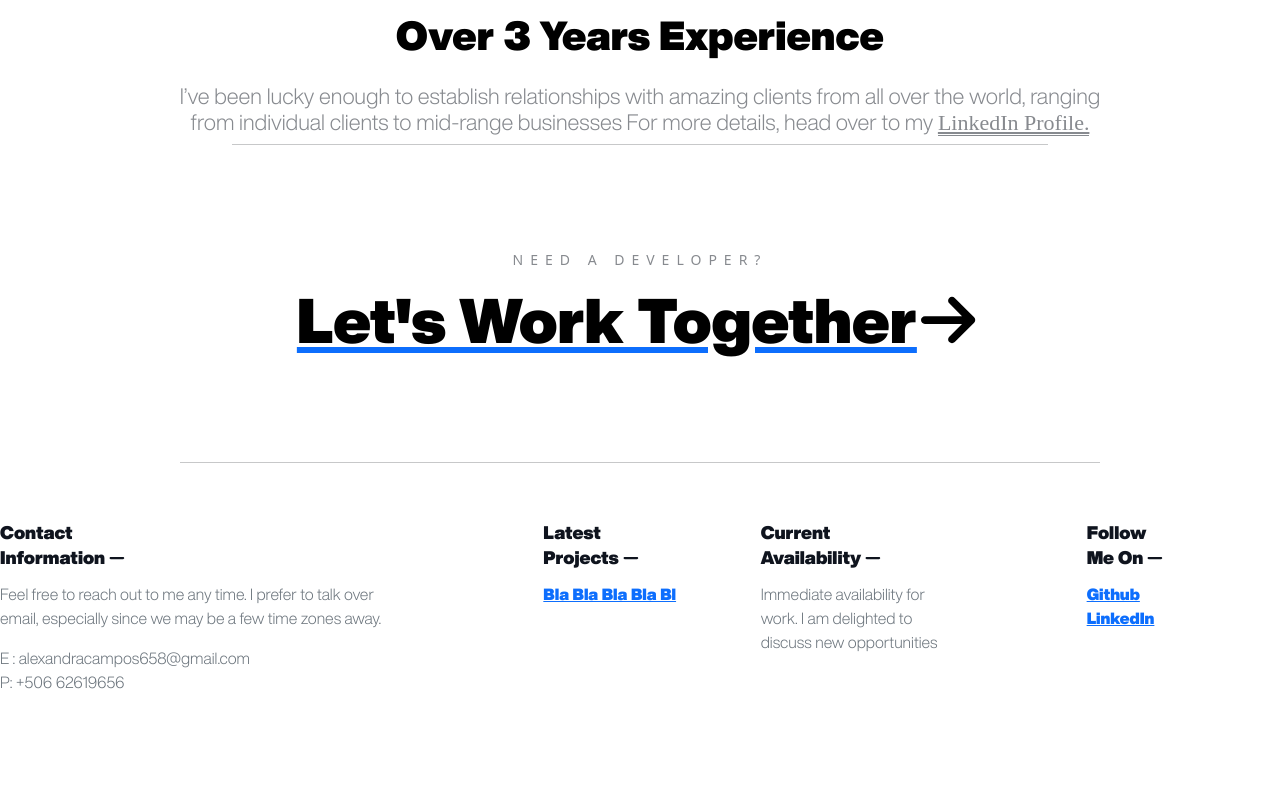
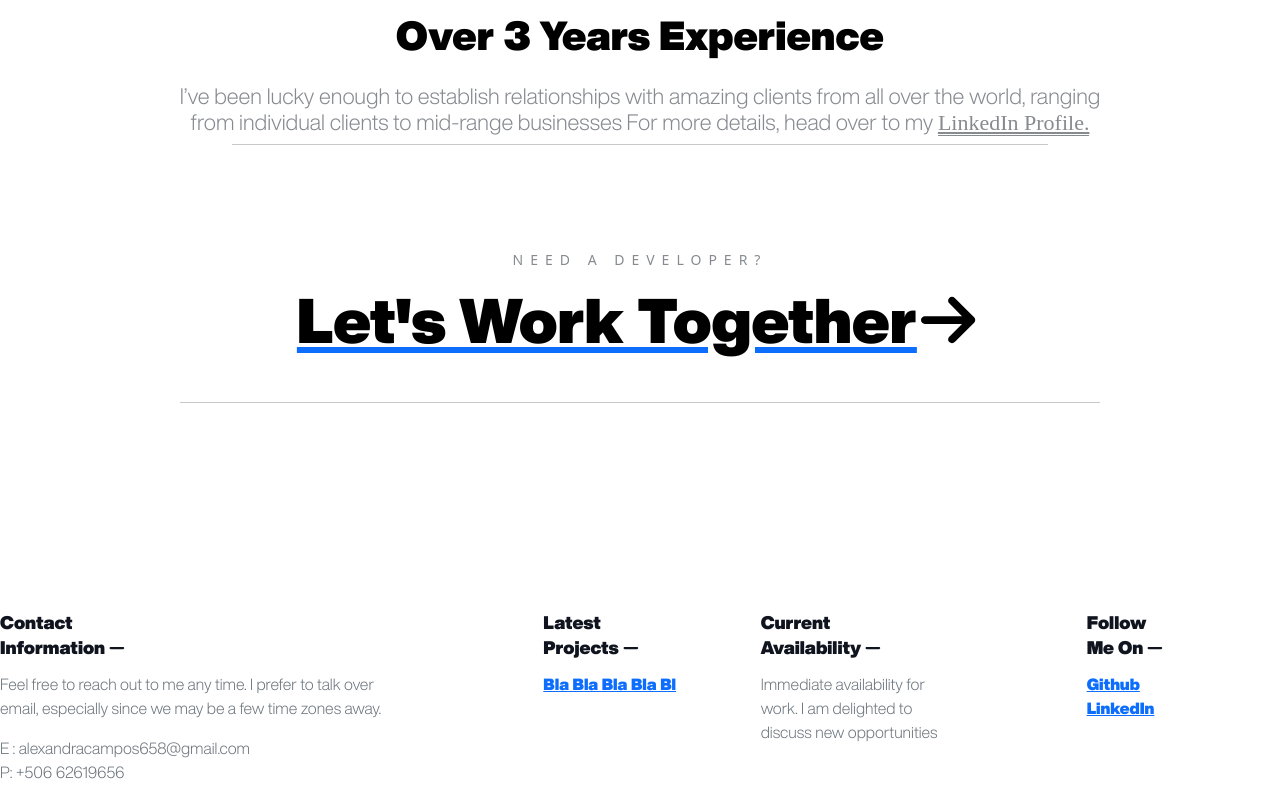
Before and after one commit to lexie70/My-Portfolio, a Next.js app: page /about in a window 1280 px wide. Shown: the part 1334-2134 px from the top of the page. Before the commit the page ends 2044 px from the top, so only its background shows below. Built offline with nearby package versions, Linux system fonts and the light colour scheme.

Commit message:
Deleted footer module margin

```diff
--- a/src/app/about/page.jsx
+++ b/src/app/about/page.jsx
@@ -3,7 +3,7 @@ import NeedADeveloper from "../components/NeedADeveloper";
 
 export default function About() {
   return (
-    <div className="mobile-about large-screen mainBox-about">
+    <div className="mobile-about mainBox-about">
       <h5 className="mb-4">A FEW WORDS ABOUT ME</h5>
       <h1>
         I'm Alexandra Campos, a multidisciplinary developer who focuses on
--- a/src/app/components/Footer.module.css
+++ b/src/app/components/Footer.module.css
@@ -1,6 +1,4 @@
-
-
-.h3{
+.h3 {
   margin-top: 50px;
   font-size: 1.125rem;
   line-height: 1.5625rem;
@@ -8,26 +6,17 @@ padding-top: 1px;
   padding-bottom: 4px;
   /* background-color: red; */
 }
-.li{
+.li {
   list-style-type: none;
 }
 
-
-@media(max-width: 950px){
-.mainbox{
-    margin-top: 0px;
-}
-.h3{
+@media (max-width: 950px) {
+  .h3 {
     margin-top: 20px;
   }
 }
-@media(min-width: 950px){
-.mainbox {
-margin-top: 250px;
-align-items:baseline;
-}
-
-.h3{
+@media (min-width: 950px) {
+  .h3 {
     margin-top: 20px;
   }
 }
--- a/src/app/globals.css
+++ b/src/app/globals.css
@@ -301,7 +301,7 @@ select {
 
 @media (min-width: 950px) {
   .centering {
-    margin-bottom: 80px;
+    padding-bottom: 20px;
     align-items: center;
     display: flex;
     flex-direction: column;
--- a/src/app/layout.js
+++ b/src/app/layout.js
@@ -42,8 +42,10 @@ export default function RootLayout({ children }) {
       </head>
       <body>
         <Navbar />
-        <div>{children}</div>
-        <Footer />
+        <section className="large-screen">
+          <div>{children}</div>
+          <Footer />
+        </section>
 
         <script
           src="https://cdn.jsdelivr.net/npm/bootstrap@5.2.2/dist/js/bootstrap.bundle.min.js"
--- a/src/app/project/liz-shoes/page.jsx
+++ b/src/app/project/liz-shoes/page.jsx
@@ -3,7 +3,7 @@ import NeedADeveloper from "../../components/NeedADeveloper";
 
 export default function About() {
   return (
-    <div className="mobile large-screen">
+    <div className="mobile ">
       <h1>im project view</h1>
     </div>
   );
```
Lines whose indentation alone changed are shown as unchanged.
